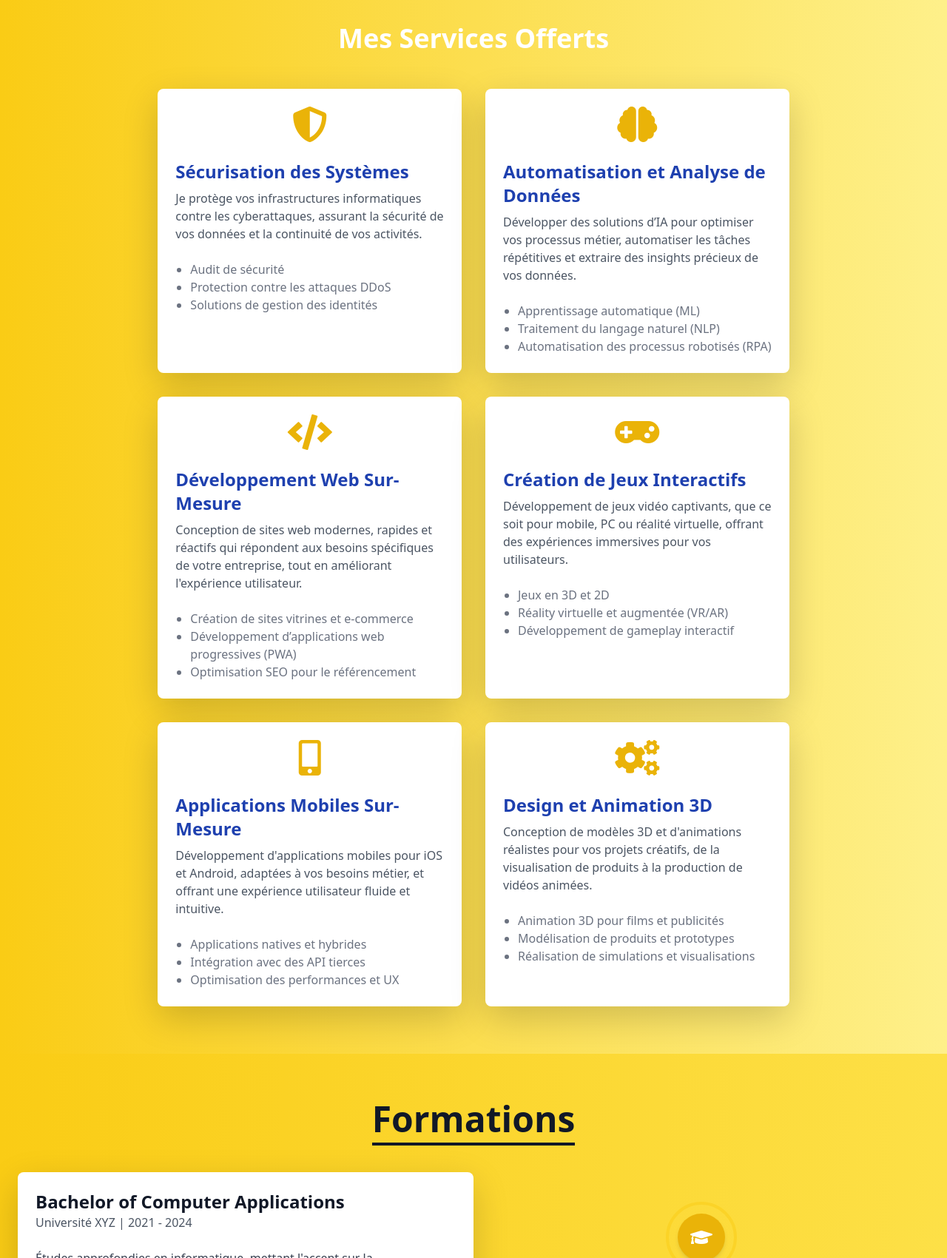
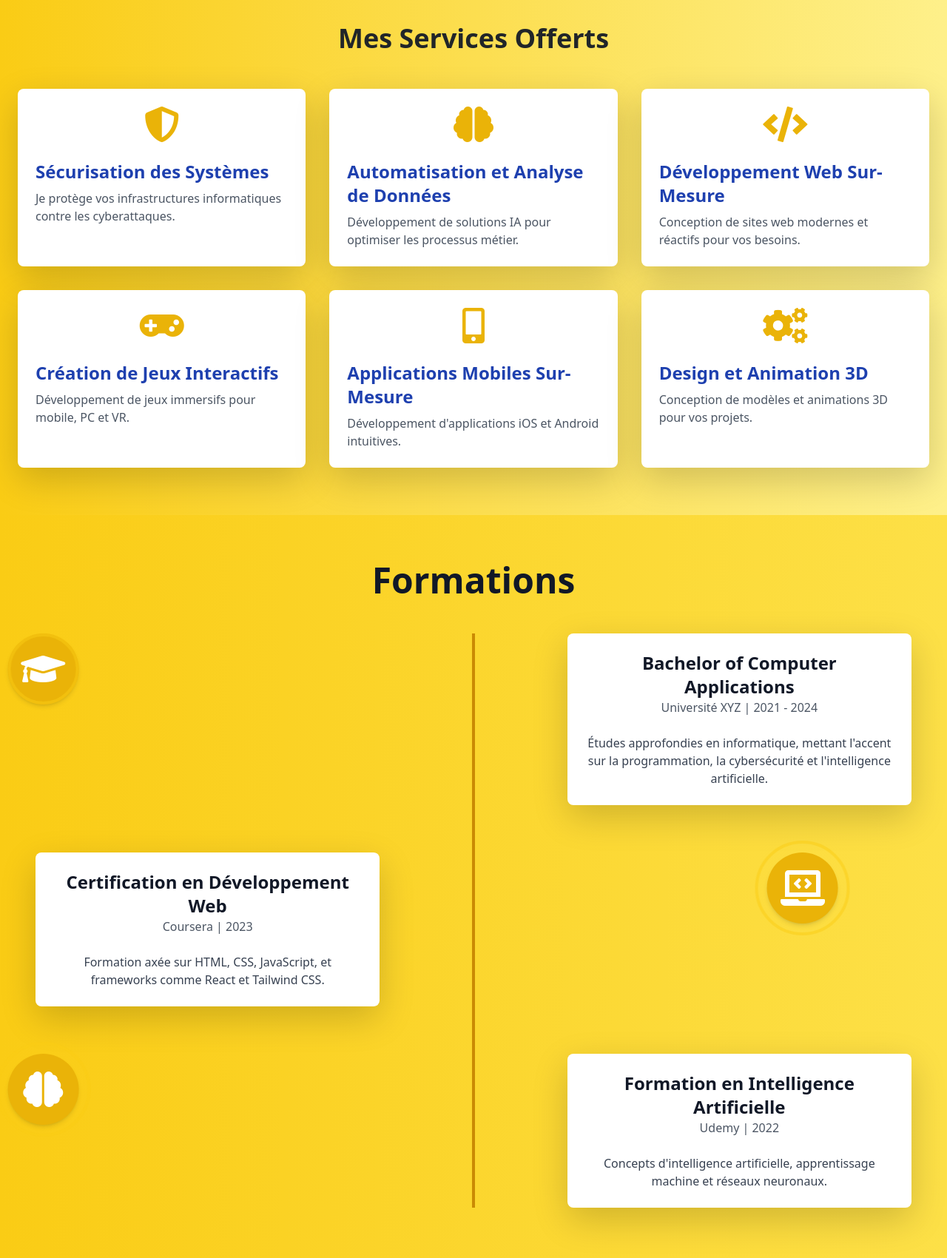
Before and after one commit to meloogk/Mon_Portfolio, a plain HTML site: page index.html in a window 1280 px wide. Shown: the part 1100-2800 px from the top of the page at 74% size. Drawn offline with nearby package versions, Linux system fonts and the light colour scheme.

Commit message:
modification portfolio

```diff
--- a/index.html
+++ b/index.html
@@ -26,16 +26,43 @@
     <div class="container mx-auto px-6 py-4">
       <nav class="flex justify-between items-center">
         <a href="#" class="text-2xl font-bold animate-fadeIn">MonPortfolio</a>
+
+        <!-- Menu Desktop -->
         <ul class="hidden md:flex space-x-6">
-          <li><a href="#about" class="hover:text-yellow-300">À Propos</a></li>
-          <li><a href="#skills" class="hover:text-yellow-300">Compétences</a></li>
-          <li><a href="#projects" class="hover:text-yellow-300">Projets</a></li>
-          <li><a href="#contact" class="hover:text-yellow-300">Contact</a></li>
+          <li><a href="#about" class="font-semibold hover:text-yellow-300">À Propos</a></li>
+          <li><a href="#skills" class="font-semibold hover:text-yellow-300">Compétences</a></li>
+          <li><a href="#projects" class="font-semibold hover:text-yellow-300">Projets</a></li>
+          <li><a href="#contact" class="font-semibold hover:text-yellow-300">Contact</a></li>
         </ul>
-        <button class="block md:hidden text-2xl focus:outline-none animate-bounce">
+
+        <!-- Bouton Hamburger -->
+        <button id="menu-btn" class="block md:hidden text-2xl focus:outline-none animate-bounce">
           ☰
         </button>
       </nav>
+
+      <!-- Menu Mobile -->
+      <div id="menu" class="hidden md:hidden flex flex-col bg-yellow-600 text-white mt-4 rounded-lg shadow-lg p-4">
+        <a href="#about" class="py-2 font-semibold hover:bg-yellow-700 rounded">À Propos</a>
+        <a href="#skills" class="py-2 font-semibold hover:bg-yellow-700 rounded">Compétences</a>
+        <a href="#projects" class="py-2 font-semibold hover:bg-yellow-700 rounded">Projets</a>
+        <a href="#contact" class="py-2 font-semibold hover:bg-yellow-700 rounded">Contact</a>
+      </div>
+    </div>
+
+
+  <script>
+    // Toggle du menu hamburger
+    const menuBtn = document.getElementById("menu-btn");
+    const menu = document.getElementById("menu");
+
+    menuBtn.addEventListener("click", () => {
+        menu.classList.toggle("hidden");
+    });
+</script>
+
+
+<!--hero-->
       <div class="mt-12 text-center">
         <h1 class="text-4xl md:text-6xl font-extrabold animate-slideUp">
           Bonjour, je suis <span class="text-yellow-900">[Gouakou Melvin]</span>
@@ -338,91 +365,63 @@
 <!-- Services Section -->
 <section id="services" class="bg-gradient-to-r from-yellow-400 to-yellow-200 py-16">
   <div class="container mx-auto px-6">
-    <h2 class="text-4xl font-bold text-center text-white mb-12 animate-fadeIn">Mes Services Offerts</h2>
-    <div class="flex flex-wrap justify-center gap-8">
+    <h2 class="text-4xl font-bold text-center text-dark mb-12 animate-fadeIn">Mes Services Offerts</h2>
 
-      <!-- Service 1: Cybersécurité - Sécurisation des Systèmes -->
-      <div class="w-full md:w-1/3 bg-white p-6 rounded-lg shadow-lg hover:shadow-xl transition-shadow duration-300 animate-slideUp">
+    <!-- Grid Container -->
+    <div class="grid grid-cols-1 md:grid-cols-2 lg:grid-cols-3 gap-8">
+
+      <!-- Service 1 -->
+      <div class="bg-white p-6 rounded-lg shadow-lg hover:shadow-xl transition-shadow duration-300 animate-slideUp">
         <div class="text-center mb-4">
           <i class="fas fa-shield-alt text-5xl text-yellow-500"></i>
         </div>
         <h3 class="text-2xl font-semibold mb-2 text-blue-800">Sécurisation des Systèmes</h3>
-        <p class="text-gray-600">Je protège vos infrastructures informatiques contre les cyberattaques, assurant la sécurité de vos données et la continuité de vos activités.</p>
-        <ul class="list-disc pl-5 mt-4 text-gray-500">
-          <li>Audit de sécurité</li>
-          <li>Protection contre les attaques DDoS</li>
-          <li>Solutions de gestion des identités</li>
-        </ul>
+        <p class="text-gray-600">Je protège vos infrastructures informatiques contre les cyberattaques.</p>
       </div>
 
-      <!-- Service 2: Intelligence Artificielle - Automatisation et Analyse de Données -->
-      <div class="w-full md:w-1/3 bg-white p-6 rounded-lg shadow-lg hover:shadow-xl transition-shadow duration-300 animate-slideUp">
+      <!-- Service 2 -->
+      <div class="bg-white p-6 rounded-lg shadow-lg hover:shadow-xl transition-shadow duration-300 animate-slideUp">
         <div class="text-center mb-4">
           <i class="fas fa-brain text-5xl text-yellow-500"></i>
         </div>
         <h3 class="text-2xl font-semibold mb-2 text-blue-800">Automatisation et Analyse de Données</h3>
-        <p class="text-gray-600">Développer des solutions d’IA pour optimiser vos processus métier, automatiser les tâches répétitives et extraire des insights précieux de vos données.</p>
-        <ul class="list-disc pl-5 mt-4 text-gray-500">
-          <li>Apprentissage automatique (ML)</li>
-          <li>Traitement du langage naturel (NLP)</li>
-          <li>Automatisation des processus robotisés (RPA)</li>
-        </ul>
+        <p class="text-gray-600">Développement de solutions IA pour optimiser les processus métier.</p>
       </div>
 
-      <!-- Service 3: Développement Web - Sites et Applications Web Sur-Mesure -->
-      <div class="w-full md:w-1/3 bg-white p-6 rounded-lg shadow-lg hover:shadow-xl transition-shadow duration-300 animate-slideUp">
+      <!-- Service 3 -->
+      <div class="bg-white p-6 rounded-lg shadow-lg hover:shadow-xl transition-shadow duration-300 animate-slideUp">
         <div class="text-center mb-4">
           <i class="fas fa-code text-5xl text-yellow-500"></i>
         </div>
         <h3 class="text-2xl font-semibold mb-2 text-blue-800">Développement Web Sur-Mesure</h3>
-        <p class="text-gray-600">Conception de sites web modernes, rapides et réactifs qui répondent aux besoins spécifiques de votre entreprise, tout en améliorant l'expérience utilisateur.</p>
-        <ul class="list-disc pl-5 mt-4 text-gray-500">
-          <li>Création de sites vitrines et e-commerce</li>
-          <li>Développement d’applications web progressives (PWA)</li>
-          <li>Optimisation SEO pour le référencement</li>
-        </ul>
+        <p class="text-gray-600">Conception de sites web modernes et réactifs pour vos besoins.</p>
       </div>
 
-      <!-- Service 4: Développement de Jeux - Jeux Interactifs et Immersifs -->
-      <div class="w-full md:w-1/3 bg-white p-6 rounded-lg shadow-lg hover:shadow-xl transition-shadow duration-300 animate-slideUp">
+      <!-- Service 4 -->
+      <div class="bg-white p-6 rounded-lg shadow-lg hover:shadow-xl transition-shadow duration-300 animate-slideUp">
         <div class="text-center mb-4">
           <i class="fas fa-gamepad text-5xl text-yellow-500"></i>
         </div>
         <h3 class="text-2xl font-semibold mb-2 text-blue-800">Création de Jeux Interactifs</h3>
-        <p class="text-gray-600">Développement de jeux vidéo captivants, que ce soit pour mobile, PC ou réalité virtuelle, offrant des expériences immersives pour vos utilisateurs.</p>
-        <ul class="list-disc pl-5 mt-4 text-gray-500">
-          <li>Jeux en 3D et 2D</li>
-          <li>Réality virtuelle et augmentée (VR/AR)</li>
-          <li>Développement de gameplay interactif</li>
-        </ul>
+        <p class="text-gray-600">Développement de jeux immersifs pour mobile, PC et VR.</p>
       </div>
 
-      <!-- Service 5: Développement d'Applications - Applications Mobiles et Logicielles -->
-      <div class="w-full md:w-1/3 bg-white p-6 rounded-lg shadow-lg hover:shadow-xl transition-shadow duration-300 animate-slideUp">
+      <!-- Service 5 -->
+      <div class="bg-white p-6 rounded-lg shadow-lg hover:shadow-xl transition-shadow duration-300 animate-slideUp">
         <div class="text-center mb-4">
           <i class="fas fa-mobile-alt text-5xl text-yellow-500"></i>
         </div>
         <h3 class="text-2xl font-semibold mb-2 text-blue-800">Applications Mobiles Sur-Mesure</h3>
-        <p class="text-gray-600">Développement d'applications mobiles pour iOS et Android, adaptées à vos besoins métier, et offrant une expérience utilisateur fluide et intuitive.</p>
-        <ul class="list-disc pl-5 mt-4 text-gray-500">
-          <li>Applications natives et hybrides</li>
-          <li>Intégration avec des API tierces</li>
-          <li>Optimisation des performances et UX</li>
-        </ul>
+        <p class="text-gray-600">Développement d'applications iOS et Android intuitives.</p>
       </div>
 
-      <!-- Service 6: Design et Animation 3D - Création Visuelle Dynamique -->
-      <div class="w-full md:w-1/3 bg-white p-6 rounded-lg shadow-lg hover:shadow-xl transition-shadow duration-300 animate-slideUp">
+      <!-- Service 6 -->
+      <div class="bg-white p-6 rounded-lg shadow-lg hover:shadow-xl transition-shadow duration-300 animate-slideUp">
         <div class="text-center mb-4">
           <i class="fas fa-cogs text-5xl text-yellow-500"></i>
         </div>
         <h3 class="text-2xl font-semibold mb-2 text-blue-800">Design et Animation 3D</h3>
-        <p class="text-gray-600">Conception de modèles 3D et d'animations réalistes pour vos projets créatifs, de la visualisation de produits à la production de vidéos animées.</p>
-        <ul class="list-disc pl-5 mt-4 text-gray-500">
-          <li>Animation 3D pour films et publicités</li>
-          <li>Modélisation de produits et prototypes</li>
-          <li>Réalisation de simulations et visualisations</li>
-        </ul>
+        <p class="text-gray-600">Conception de modèles et animations 3D pour vos projets.</p>
       </div>
 
     </div>
@@ -432,31 +431,33 @@
 
 
 
-<!--section formation-->
+
+<!-- Section Formation -->
 <section id="education" class="bg-gradient-to-r from-yellow-400 to-yellow-300 py-16">
   <div class="container mx-auto px-6">
     <!-- Titre -->
-      <h2 class="text-5xl font-bold text-center text-gray-900 mb-12">
-        <span class="border-b-4 border-gray-900">Formations</span>
+    <h2 class="text-4xl md:text-5xl font-bold text-center text-gray-900 mb-12">
+      <span >Formations</span>
     </h2>
 
-      <!-- Ligne centrale -->
-      <div class="relative">
-        <div class="absolute left-1/2 transform -translate-x-1/2 h-full w-1 bg-dotted-yellow"></div>
+    <!-- Conteneur des formations -->
+    <div class="relative flex flex-col md:block">
+      <!-- Ligne centrale sur grand écran -->
+      <div class="hidden md:block absolute left-1/2 transform -translate-x-1/2 h-full w-1 bg-yellow-600"></div>
 
       <!-- Formation 1 -->
-        <div class="flex items-center justify-between mb-16 group">
-          <div class="w-6/12">
-            <div class="bg-white rounded-lg shadow-lg p-6 ml-auto hover:shadow-2xl hover:scale-105 transform transition duration-300">
-              <h3 class="text-2xl font-extrabold text-gray-900">Bachelor of Computer Applications</h3>
-              <p class="text-gray-600">Université XYZ | 2021 - 2024</p>
-              <p class="text-gray-700 mt-4">
+      <div class="flex flex-col md:flex-row items-center md:items-start md:justify-between mb-16 group">
+        <div class="w-full md:w-5/12 px-4 order-2 md:order-1">
+          <div class="bg-white rounded-lg shadow-lg p-6 mx-auto hover:shadow-2xl hover:scale-105 transition duration-300">
+            <h3 class="text-2xl font-extrabold text-gray-900 text-center md:text-left">Bachelor of Computer Applications</h3>
+            <p class="text-gray-600 text-center md:text-left">Université XYZ | 2021 - 2024</p>
+            <p class="text-gray-700 mt-4 text-center md:text-left">
               Études approfondies en informatique, mettant l'accent sur la programmation, la cybersécurité et l'intelligence artificielle.
             </p>
           </div>
         </div>
-          <div class="w-6/12 flex justify-center">
-            <div class="w-16 h-16 bg-yellow-500 text-white flex items-center justify-center rounded-full shadow-md text-2xl relative group-hover:animate-pulse">
+        <div class="hidden md:flex md:w-2/12 justify-center order-1 md:order-2 mt-8 md:mt-0 md:mb-6 md:-translate-x-1/3">
+          <div class="w-24 h-24 bg-yellow-500 text-white flex items-center justify-center rounded-full shadow-md text-5xl relative">
             <i class="fas fa-graduation-cap"></i>
             <div class="absolute w-24 h-24 rounded-full border-4 border-yellow-400 opacity-50 animate-ping"></div>
           </div>
@@ -464,47 +465,46 @@
       </div>
 
       <!-- Formation 2 -->
-        <div class="flex items-center justify-between mb-16 group">
-          <div class="w-6/12 flex justify-center">
-            <div class="w-16 h-16 bg-yellow-500 text-white flex items-center justify-center rounded-full shadow-md text-2xl relative group-hover:animate-pulse">
+      <div class="flex flex-col md:flex-row items-center md:items-start md:justify-between mb-16 group">
+        <div class="hidden md:flex md:w-2/12 justify-center order-2 md:order-1 mt-8 md:mt-0 md:mb-6 md:-translate-x-1/3">
+          <div class="w-24 h-24 bg-yellow-500 text-white flex items-center justify-center rounded-full shadow-md text-5xl relative">
             <i class="fas fa-laptop-code"></i>
-              <div class="absolute w-24 h-24 rounded-full border-4 border-yellow-400 opacity-50 animate-ping"></div>
+            <div class="absolute w-32 h-32 rounded-full border-4 border-yellow-400 opacity-50 animate-ping"></div>
           </div>
         </div>
-          <div class="w-6/12">
-            <div class="bg-white rounded-lg shadow-lg p-6 mr-auto hover:shadow-2xl hover:scale-105 transform transition duration-300">
-              <h3 class="text-2xl font-extrabold text-gray-900">Certification en Développement Web</h3>
-              <p class="text-gray-600">Coursera | 2023</p>
-              <p class="text-gray-700 mt-4">
-                Formation axée sur les technologies modernes telles que HTML, CSS, JavaScript, et frameworks comme React et Tailwind CSS.
+        <div class="w-full md:w-5/12 px-4 order-1 md:order-2">
+          <div class="bg-white rounded-lg shadow-lg p-6 mx-auto hover:shadow-2xl hover:scale-105 transition duration-300">
+            <h3 class="text-2xl font-extrabold text-gray-900 text-center md:text-left">Certification en Développement Web</h3>
+            <p class="text-gray-600 text-center md:text-left">Coursera | 2023</p>
+            <p class="text-gray-700 mt-4 text-center md:text-left">
+              Formation axée sur HTML, CSS, JavaScript, et frameworks comme React et Tailwind CSS.
             </p>
           </div>
         </div>
       </div>
 
       <!-- Formation 3 -->
-        <div class="flex items-center justify-between mb-16 group">
-          <div class="w-6/12">
-            <div class="bg-white rounded-lg shadow-lg p-6 ml-auto hover:shadow-2xl hover:scale-105 transform transition duration-300">
-              <h3 class="text-2xl font-extrabold text-gray-900">Formation en Intelligence Artificielle</h3>
-              <p class="text-gray-600">Udemy | 2022</p>
-              <p class="text-gray-700 mt-4">
-                Apprentissage des concepts d'intelligence artificielle, apprentissage machine, et réseaux neuronaux.
+      <div class="flex flex-col md:flex-row items-center md:items-start md:justify-between mb-16 group">
+        <div class="w-full md:w-5/12 px-4 order-2 md:order-1">
+          <div class="bg-white rounded-lg shadow-lg p-6 mx-auto hover:shadow-2xl hover:scale-105 transition duration-300">
+            <h3 class="text-2xl font-extrabold text-gray-900 text-center md:text-left">Formation en Intelligence Artificielle</h3>
+            <p class="text-gray-600 text-center md:text-left">Udemy | 2022</p>
+            <p class="text-gray-700 mt-4 text-center md:text-left">
+              Concepts d'intelligence artificielle, apprentissage machine et réseaux neuronaux.
             </p>
           </div>
         </div>
-          <div class="w-6/12 flex justify-center">
-            <div class="w-16 h-16 bg-yellow-500 text-white flex items-center justify-center rounded-full shadow-md text-2xl relative group-hover:animate-pulse">
+        <div class="hidden md:flex md:w-2/12 justify-center order-1 md:order-2 mt-8 md:mt-0 md:mb-6 md:-translate-x-1/3">
+          <div class="w-24 h-24 bg-yellow-500 text-white flex items-center justify-center rounded-full shadow-md text-5xl relative">
             <i class="fas fa-brain"></i>
-              <div class="absolute w-24 h-24 rounded-full border-4 border-yellow-400 opacity-50 animate-ping"></div>
+            <div class="absolute w-32 h-32 rounded-full border-4 border-yellow-400 opacity-50 animate-ping"></div>
           </div>
         </div>
       </div>
     </div>
   </div>
+</section>
 
-
-  </section>
 
 
 <!--section projets-->
@@ -645,61 +645,32 @@
 
  <!--section contact-->
 
-  <section id="contact" class="py-16 bg-gradient-to-r from-yellow-600 to-yellow-800 text-white">
+<section id="contact" class="py-16 bg-white text-gray-900">
   <div class="container mx-auto px-6">
-      <h2 class="text-4xl font-bold text-center mb-6">Contactez-moi</h2>
+    <h2 class="text-4xl font-bold text-center mb-6 text-yellow-600">Contactez-moi</h2>
     <p class="text-center max-w-2xl mx-auto mb-10 text-lg">
       Vous avez un projet passionnant ou une idée innovante ? Discutons-en ! Je suis disponible pour comprendre vos besoins et vous accompagner dans la réalisation de vos objectifs.
     </p>
-      <!-- Icon and Short Description -->
-      <div class="text-center mb-12">
-        <div class="flex justify-center space-x-6">
-          <!-- Email Icon -->
-          <div class="relative group">
-            <i class="fas fa-envelope text-3xl"></i>
-            <div class="absolute bottom-[-20px] left-0 right-0 text-xl font-semibold text-yellow-300 opacity-0 group-hover:opacity-100 transition-opacity duration-300">
-              <a href="mailto:votre.email@example.com">Envoyer un email</a>
-            </div>
-          </div>
-
-          <!-- Phone Icon -->
-          <div class="relative group">
-            <i class="fas fa-phone-alt text-3xl"></i>
-            <div class="absolute bottom-[-20px] left-0 right-0 text-xl font-semibold text-yellow-300 opacity-0 group-hover:opacity-100 transition-opacity duration-300">
-              <a href="tel:+123456789">Appeler</a>
-            </div>
-          </div>
-
-          <!-- Location Icon -->
-          <div class="relative group">
-            <i class="fas fa-location-arrow text-3xl"></i>
-            <div class="absolute bottom-[-20px] left-0 right-0 text-xl font-semibold text-yellow-300 opacity-0 group-hover:opacity-100 transition-opacity duration-300">
-              <a href="https://goo.gl/maps/xyz">Voir l'adresse</a>
-            </div>
-          </div>
-        </div>
-        <p class="text-lg mt-4">Contactez-moi via l'un des moyens ci-dessus, ou remplissez le formulaire pour démarrer une conversation personnalisée.</p>
-      </div>
 
     <!-- Contact Form -->
-      <div class="max-w-4xl mx-auto bg-yellow-500 p-8 rounded-lg shadow-2xl animate-fadeIn">
+    <div class="max-w-4xl mx-auto bg-white p-8 rounded-lg shadow-xl border border-gray-200">
       <form>
         <!-- Name -->
         <div class="mb-6">
-            <label for="name" class="block text-sm font-medium mb-2">Nom complet</label>
-            <input type="text" id="name" class="w-full p-4 rounded-lg bg-yellow-700 border border-gray-600 focus:ring focus:ring-blue-500 focus:outline-none" placeholder="Entrez votre nom complet" required />
+          <label for="name" class="block text-sm font-medium mb-2 text-gray-700">Nom complet</label>
+          <input type="text" id="name" class="w-full p-4 rounded-lg bg-gray-100 border border-gray-300 focus:ring focus:ring-yellow-500 focus:outline-none" placeholder="Entrez votre nom complet" required />
         </div>
 
         <!-- Email -->
         <div class="mb-6">
-            <label for="email" class="block text-sm font-medium mb-2">Email</label>
-            <input type="email" id="email" class="w-full p-4 rounded-lg bg-yellow-700 border border-gray-600 focus:ring focus:ring-blue-500 focus:outline-none" placeholder="Entrez votre email" required />
+          <label for="email" class="block text-sm font-medium mb-2 text-gray-700">Email</label>
+          <input type="email" id="email" class="w-full p-4 rounded-lg bg-gray-100 border border-gray-300 focus:ring focus:ring-yellow-500 focus:outline-none" placeholder="Entrez votre email" required />
         </div>
 
         <!-- Message -->
         <div class="mb-6">
-            <label for="message" class="block text-sm font-medium mb-2">Message</label>
-            <textarea id="message" rows="5" class="w-full p-4 rounded-lg bg-yellow-700 border border-gray-600 focus:ring focus:ring-blue-500 focus:outline-none" placeholder="Écrivez votre message" required></textarea>
+          <label for="message" class="block text-sm font-medium mb-2 text-gray-700">Message</label>
+          <textarea id="message" rows="5" class="w-full p-4 rounded-lg bg-gray-100 border border-gray-300 focus:ring focus:ring-yellow-500 focus:outline-none" placeholder="Écrivez votre message" required></textarea>
         </div>
 
         <!-- Button -->
@@ -712,7 +683,6 @@
     </div>
   </div>
 </section>
-
 
 
 
```
Also changed, not shown: code.txt, script.js (line endings or trailing spaces). Lines whose indentation alone changed are shown as unchanged.
